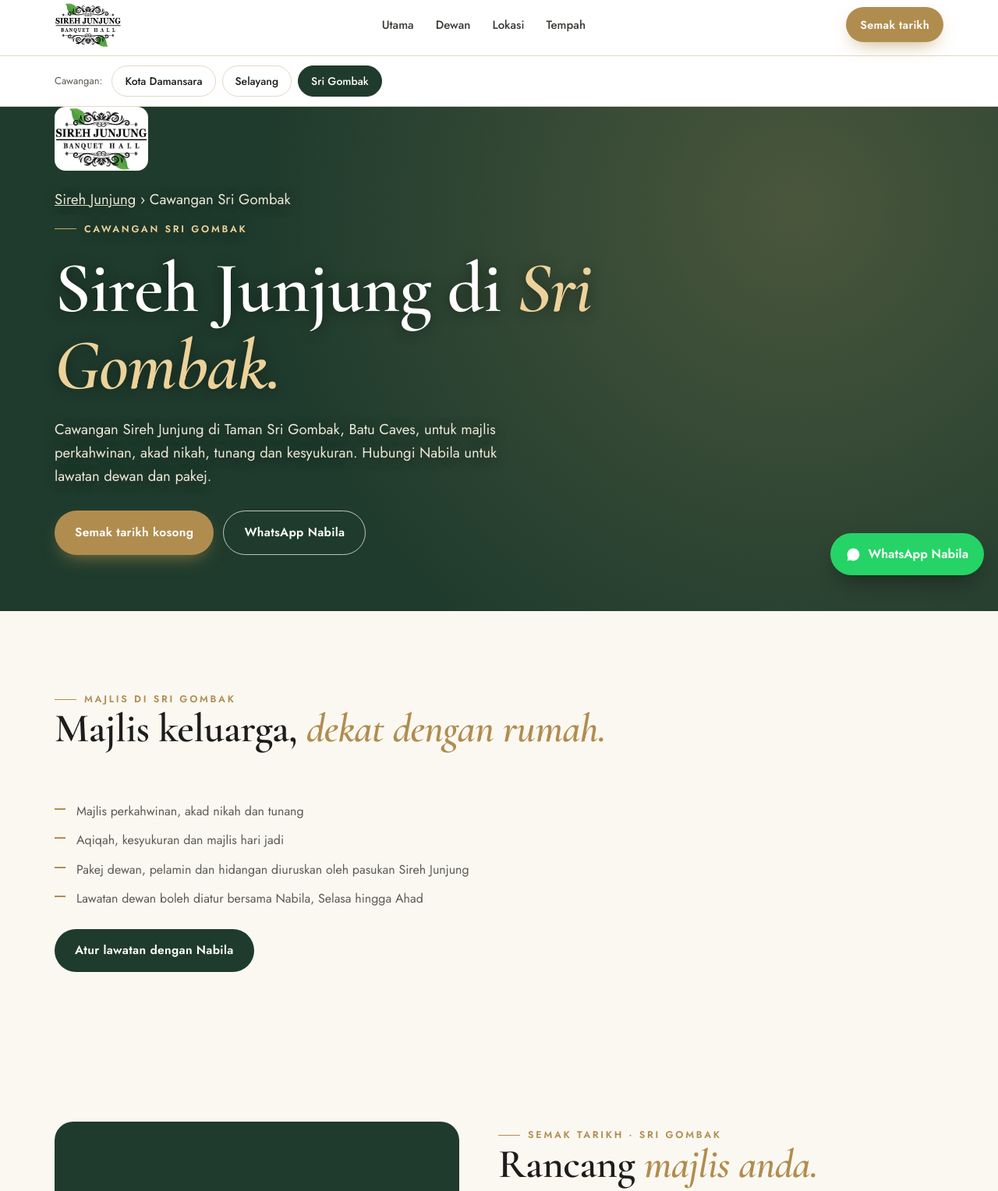
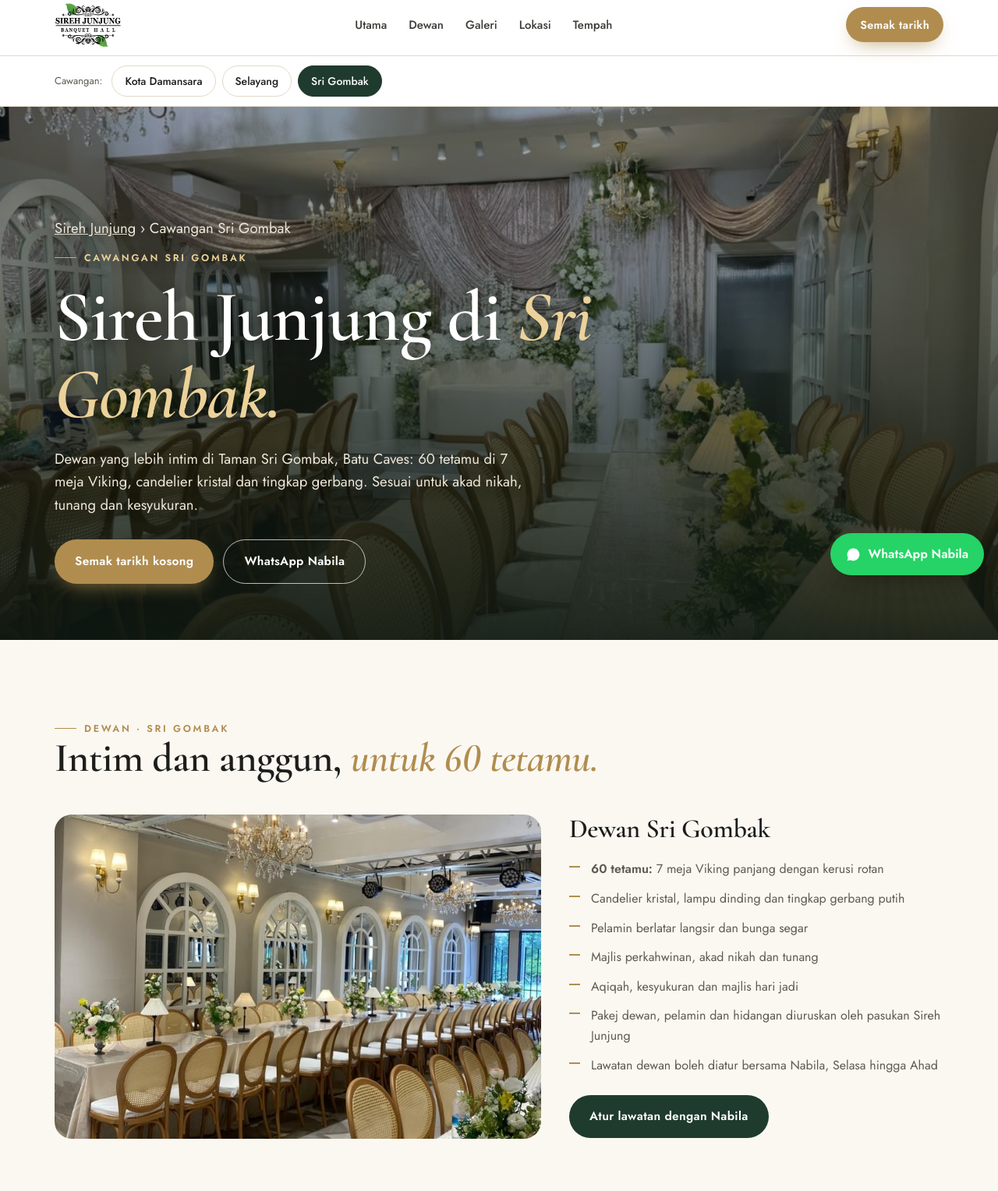
Before and after one commit to hasfiwebdesign/sirehjunjungbanquethall, a plain HTML site: page sri-gombak/index.html in a window 1280 px wide. Shown: the part 44-1572 px from the top of the page at 78% size. Drawn offline with nearby package versions, Linux system fonts and the light colour scheme; no server answers.

Commit message:
Sri Gombak: 5 gambar + 60 tetamu (7 meja Viking); Selayang: 184 tetamu (17 bulat + 6 Viking)
Co-Authored-By: Claude Opus 5.5 <noreply@anthropic.com>

```diff
--- a/sri-gombak/index.html
+++ b/sri-gombak/index.html
@@ -4,10 +4,10 @@
 <meta charset="utf-8">
 <meta name="viewport" content="width=device-width,initial-scale=1">
 <title>Dewan Majlis Sri Gombak · Sireh Junjung Banquet Hall</title>
-<meta name="description" content="Sireh Junjung Banquet Hall cawangan Taman Sri Gombak, Batu Caves. Majlis perkahwinan, akad nikah, tunang dan kesyukuran. Semak tarikh terus dengan admin Nabila di WhatsApp.">
+<meta name="description" content="Sireh Junjung Banquet Hall cawangan Taman Sri Gombak, Batu Caves. Dewan 60 tetamu (7 meja Viking), sesuai untuk akad nikah, tunang dan kesyukuran. Semak tarikh terus dengan admin Nabila di WhatsApp.">
 <meta property="og:title" content="Dewan Majlis Sri Gombak · Sireh Junjung Banquet Hall">
-<meta property="og:description" content="Sireh Junjung Banquet Hall cawangan Taman Sri Gombak, Batu Caves. Majlis perkahwinan, akad nikah, tunang dan kesyukuran. Semak tarikh terus dengan admin Nabila di WhatsApp.">
-<meta property="og:image" content="https://sirehjunjungbanquethall.com/img/og.jpg">
+<meta property="og:description" content="Sireh Junjung Banquet Hall cawangan Taman Sri Gombak, Batu Caves. Dewan 60 tetamu (7 meja Viking), sesuai untuk akad nikah, tunang dan kesyukuran. Semak tarikh terus dengan admin Nabila di WhatsApp.">
+<meta property="og:image" content="https://sirehjunjungbanquethall.com/img/sg/sg05.jpg">
 <meta property="og:url" content="https://sirehjunjungbanquethall.com/sri-gombak/">
 <meta property="og:type" content="website">
 <link rel="canonical" href="https://sirehjunjungbanquethall.com/sri-gombak/">
@@ -15,7 +15,7 @@
 <link rel="icon" href="/img/logo.jpg">
 <link rel="preconnect" href="https://fonts.googleapis.com"><link rel="preconnect" href="https://fonts.gstatic.com" crossorigin>
 <link href="https://fonts.googleapis.com/css2?family=Cormorant+Garamond:ital,wght@0,500;0,600;0,700;1,500;1,600&family=Jost:wght@400;500;600&display=swap" rel="stylesheet">
-<script type="application/ld+json">{"@context": "https://schema.org", "@type": "EventVenue", "@id": "https://sirehjunjungbanquethall.com/sri-gombak/#venue", "name": "Sireh Junjung Banquet Hall Sri Gombak", "url": "https://sirehjunjungbanquethall.com/sri-gombak/", "image": "https://sirehjunjungbanquethall.com/img/og.jpg", "telephone": "+60176720252", "address": {"@type": "PostalAddress", "streetAddress": "13, Jalan SG 8/7, Taman Sri Gombak", "addressLocality": "Batu Caves", "postalCode": "68100", "addressRegion": "Selangor", "addressCountry": "MY"}, "openingHours": "Tu-Su 11:00-18:00", "parentOrganization": {"@id": "https://sirehjunjungbanquethall.com/#org", "name": "Sireh Junjung Banquet Hall"}}</script>
+<script type="application/ld+json">{"@context": "https://schema.org", "@type": "EventVenue", "@id": "https://sirehjunjungbanquethall.com/sri-gombak/#venue", "name": "Sireh Junjung Banquet Hall Sri Gombak", "url": "https://sirehjunjungbanquethall.com/sri-gombak/", "image": "https://sirehjunjungbanquethall.com/img/sg/sg05.jpg", "telephone": "+60176720252", "address": {"@type": "PostalAddress", "streetAddress": "13, Jalan SG 8/7, Taman Sri Gombak", "addressLocality": "Batu Caves", "postalCode": "68100", "addressRegion": "Selangor", "addressCountry": "MY"}, "openingHours": "Tu-Su 11:00-18:00", "parentOrganization": {"@id": "https://sirehjunjungbanquethall.com/#org", "name": "Sireh Junjung Banquet Hall"}}</script>
 <script type="application/ld+json">{"@context": "https://schema.org", "@type": "BreadcrumbList", "itemListElement": [{"@type": "ListItem", "position": 1, "name": "Sireh Junjung Banquet Hall", "item": "https://sirehjunjungbanquethall.com/"}, {"@type": "ListItem", "position": 2, "name": "Sri Gombak", "item": "https://sirehjunjungbanquethall.com/sri-gombak/"}]}</script>
 <style>
 :root{--ivory:#fbf8f2;--cream:#f3ece0;--sand:#e7dcc9;--leaf:#1f3b2d;--leaf2:#2e5a43;--sage:#6f8f74;--gold:#b08d4f;--gold2:#c9a96a;--ink:#1d1d1b;--mute:#5e5a52;--line:#e3d9c8;--wa:#25d366}
@@ -298,27 +298,32 @@ footer .cp{border-top:1px solid rgba(255,255,255,.1);margin-top:40px;padding-top
 <div class="top"><div class="wrap"><span>Selasa – Ahad · 11 pagi – 6 petang</span><span>Cawangan Sri Gombak · Nabila 017-672 0252</span></div></div>
 <header><div class="wrap">
   <a href="/" class="logo" aria-label="Sireh Junjung Banquet Hall, halaman utama"><img src="/img/logo.jpg" alt="Logo Sireh Junjung Banquet Hall" width="74" height="60"></a>
-  <nav><a href="/">Utama</a><a href="#dewan">Dewan</a><a href="#lokasi">Lokasi</a><a href="#tempah">Tempah</a></nav>
+  <nav><a href="/">Utama</a><a href="#dewan">Dewan</a><a href="#galeri">Galeri</a><a href="#lokasi">Lokasi</a><a href="#tempah">Tempah</a></nav>
   <div class="hd-r"><button class="mnu" id="mnu" aria-label="Menu" aria-expanded="false"><svg class="i" viewBox="0 0 24 24" fill="none" stroke="currentColor" stroke-width="2"><path d="M4 7h16M4 12h16M4 17h16"/></svg></button><a href="#tempah" class="btn btn-gold">Semak tarikh</a></div>
 </div>
-<div class="mnav" id="mnav" hidden><a href="/">Utama</a><a href="#dewan">Dewan</a><a href="#lokasi">Lokasi</a><a href="#tempah">Tempah</a></div></header>
+<div class="mnav" id="mnav" hidden><a href="/">Utama</a><a href="#dewan">Dewan</a><a href="#galeri">Galeri</a><a href="#lokasi">Lokasi</a><a href="#tempah">Tempah</a></div></header>
 <div class="brnav"><div class="wrap"><span>Cawangan:</span><a href="/kota-damansara/">Kota Damansara</a><a href="/selayang/">Selayang</a><a href="/sri-gombak/" class=on aria-current=page>Sri Gombak</a></div></div>
 
-<section class="hero plain" style="padding:0"><div class="wrap"><img class="lgo" src="/img/logo.jpg" alt="Logo Sireh Junjung Banquet Hall">
+<section class="hero" style="padding:0"><img src="/img/sg/sg05.jpg" alt="Dewan Sireh Junjung Sri Gombak dengan pelamin dan kerusi rotan" fetchpriority="high"><div class="wrap">
     <p class="crumb"><a href="/">Sireh Junjung</a> › Cawangan Sri Gombak</p>
     <span class="kick">Cawangan Sri Gombak</span>
     <h1>Sireh Junjung di <em>Sri Gombak.</em></h1>
-    <p>Cawangan Sireh Junjung di Taman Sri Gombak, Batu Caves, untuk majlis perkahwinan, akad nikah, tunang dan kesyukuran. Hubungi Nabila untuk lawatan dewan dan pakej.</p>
+    <p>Dewan yang lebih intim di Taman Sri Gombak, Batu Caves: 60 tetamu di 7 meja Viking, candelier kristal dan tingkap gerbang. Sesuai untuk akad nikah, tunang dan kesyukuran.</p>
     <div class="cta"><a href="#tempah" class="btn btn-gold">Semak tarikh kosong</a><a href="https://wa.me/60176720252?text=Salam%20Nabila,%20saya%20nak%20tanya%20tentang%20dewan%20Sireh%20Junjung%20Sri%20Gombak." class="btn btn-line" target="_blank" rel="noopener">WhatsApp Nabila</a></div>
 
   </div></section>
 
 <section id="dewan"><div class="wrap">
-  <span class="kick">Majlis di Sri Gombak</span>
-  <h2>Majlis keluarga, <em>dekat dengan rumah.</em></h2>
-  <div class="solo" style="grid-template-columns:1fr">
+  <span class="kick">Dewan · Sri Gombak</span>
+  <h2>Intim dan anggun, <em>untuk 60 tetamu.</em></h2>
+  <div class="solo">
+    <div class="ph"><img src="/img/sg/sg01.jpg" alt="Meja Viking panjang dengan kerusi rotan di dewan Sri Gombak" loading="lazy"></div>
     <div>
+      <h3 style="font-size:34px">Dewan Sri Gombak</h3>
       <ul>
+        <li><b>60 tetamu:</b> 7 meja Viking panjang dengan kerusi rotan</li>
+        <li>Candelier kristal, lampu dinding dan tingkap gerbang putih</li>
+        <li>Pelamin berlatar langsir dan bunga segar</li>
         <li>Majlis perkahwinan, akad nikah dan tunang</li>
         <li>Aqiqah, kesyukuran dan majlis hari jadi</li>
         <li>Pakej dewan, pelamin dan hidangan diuruskan oleh pasukan Sireh Junjung</li>
@@ -328,10 +333,10 @@ footer .cp{border-top:1px solid rgba(255,255,255,.1);margin-top:40px;padding-top
     </div>
   </div>
 </div></section>
-
+<section id="galeri" class="ev-bg"><div class="wrap"><span class="kick">Galeri</span><h2>Majlis di <em>Sri Gombak.</em></h2><div class="galg" id="galg"><img src="/img/sg/t/sg05.jpg" data-f="/img/sg/sg05.jpg" data-i="0" alt="Majlis di Sireh Junjung Sri Gombak, gambar 1" loading="lazy"><img src="/img/sg/t/sg04.jpg" data-f="/img/sg/sg04.jpg" data-i="1" alt="Majlis di Sireh Junjung Sri Gombak, gambar 2" loading="lazy"><img src="/img/sg/t/sg01.jpg" data-f="/img/sg/sg01.jpg" data-i="2" alt="Majlis di Sireh Junjung Sri Gombak, gambar 3" loading="lazy"><img src="/img/sg/t/sg02.jpg" data-f="/img/sg/sg02.jpg" data-i="3" alt="Majlis di Sireh Junjung Sri Gombak, gambar 4" loading="lazy"><img src="/img/sg/t/sg03.jpg" data-f="/img/sg/sg03.jpg" data-i="4" alt="Majlis di Sireh Junjung Sri Gombak, gambar 5" loading="lazy"></div></div></section>
 
 <section id="tempah"><div class="wrap bk">
-  <div class="pic rv-in"><img src="/img/logo.jpg" alt="Majlis di Sireh Junjung Sri Gombak" loading="lazy" style="object-fit:contain;background:var(--leaf);padding:40px"></div>
+  <div class="pic rv-in"><img src="/img/sg/sg02.jpg" alt="Majlis di Sireh Junjung Sri Gombak" loading="lazy"></div>
   <div>
     <span class="kick">Semak tarikh · Sri Gombak</span>
     <h2>Rancang <em>majlis anda.</em></h2>
```
Also changed, not shown: selayang/index.html (+7 -6 lines), img/sg/sg01.jpg (added), img/sg/sg02.jpg (added), img/sg/sg03.jpg (added), img/sg/sg04.jpg (added), img/sg/sg05.jpg (added), img/sg/t/sg01.jpg (added), img/sg/t/sg02.jpg (added), img/sg/t/sg03.jpg (added), img/sg/t/sg04.jpg (added), img/sg/t/sg05.jpg (added).
